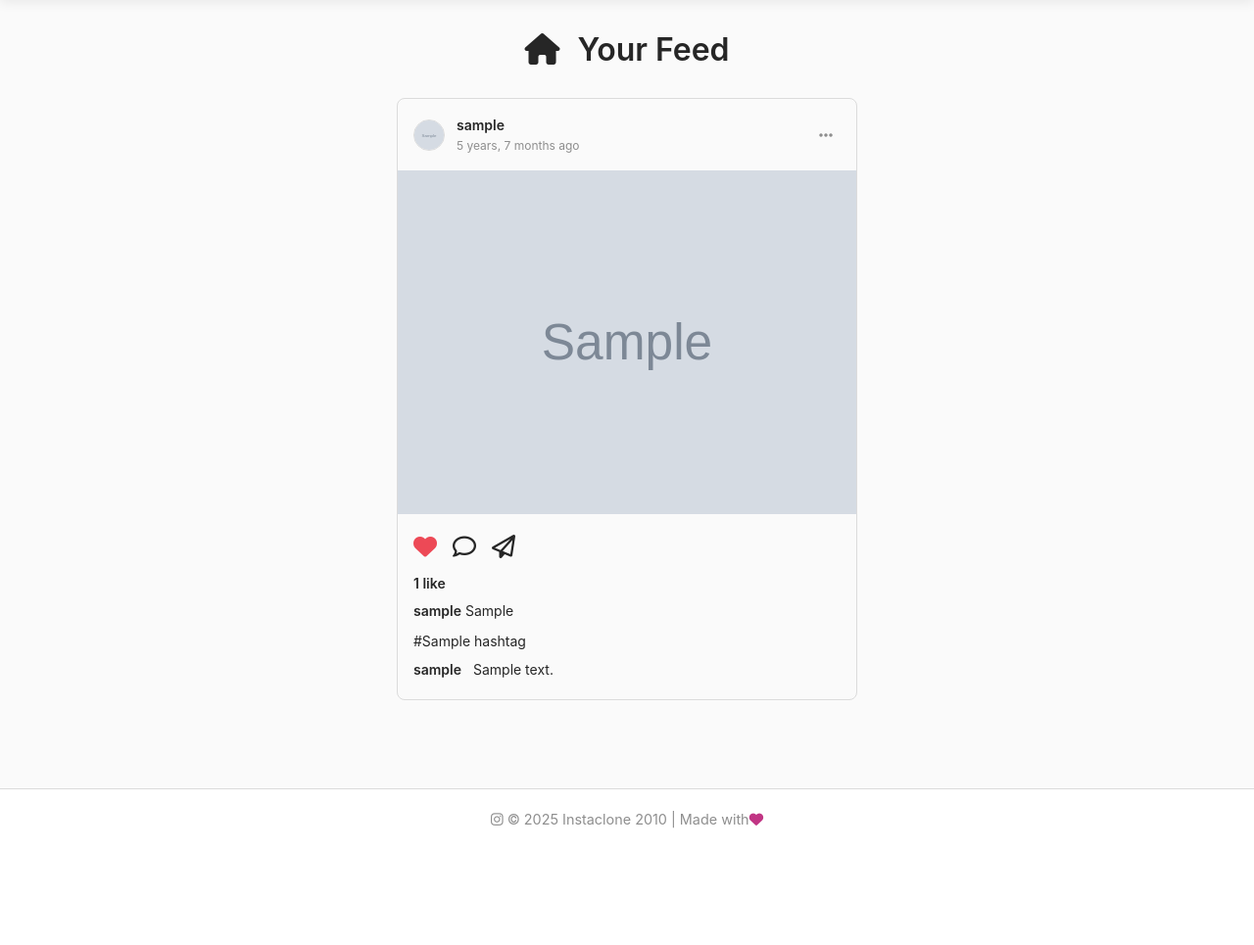
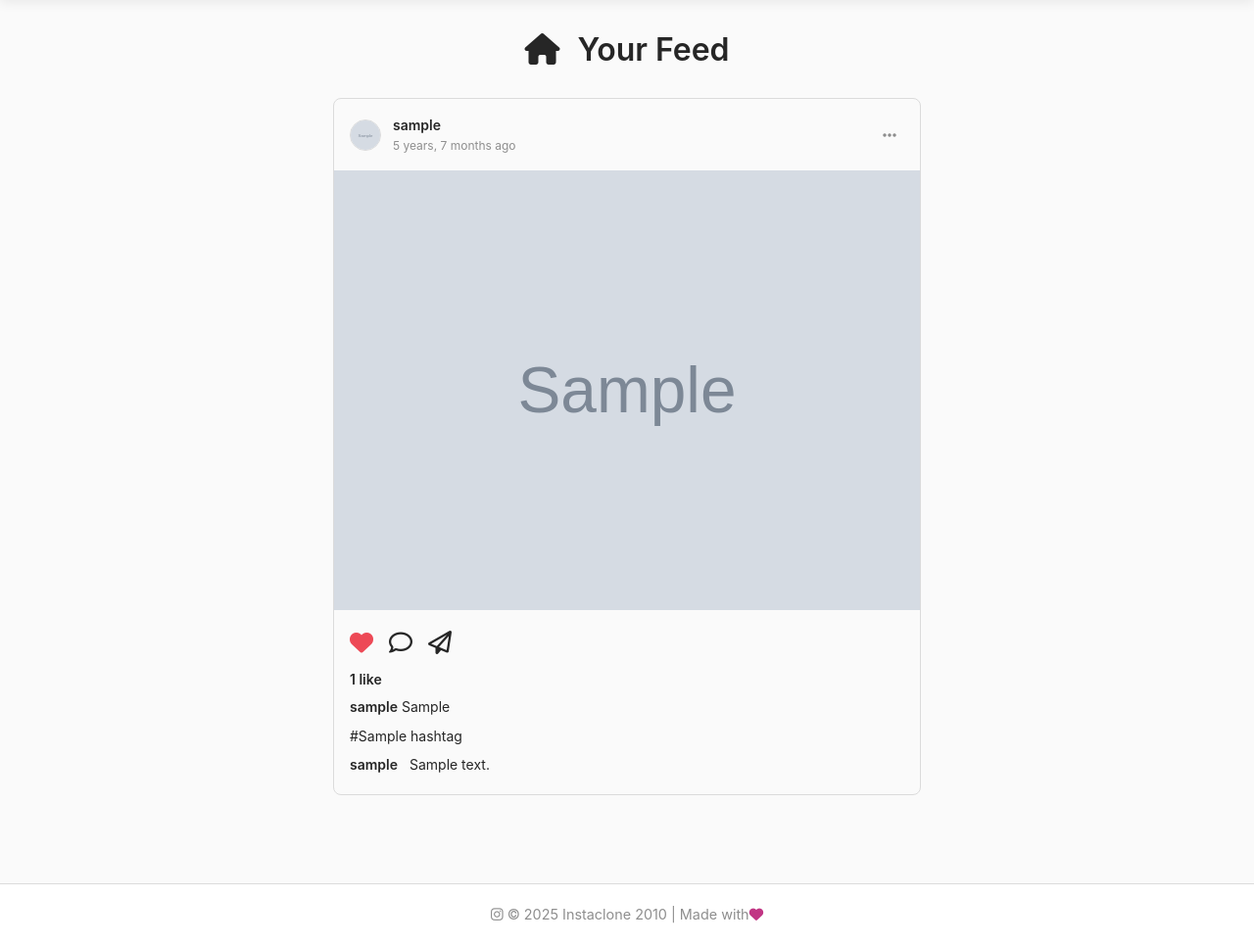
Before and after one commit to Arch0998/django-instaclone-2010, a Django app: page /posts/feed/ in a window 1280 px wide. Shown: the part 68-1033 px from the top of the page at 98% size. Before the commit the page ends 914 px from the top, so only its background shows below. Run offline with Django 5.2, Linux system fonts and the light colour scheme; a user stored in the database is signed in; tables that the repository leaves empty hold one stand-in row (values such as "Sample post"); grey boxes marked "Sample" are stand-in pictures.

Commit message:
Increase max-width of feed container

```diff
--- a/static/css/feed.css
+++ b/static/css/feed.css
@@ -1,5 +1,5 @@
 .feed-container {
-    max-width: 470px;
+    max-width: 600px;
     margin: 0 auto;
     padding: 20px 0;
 }
```
